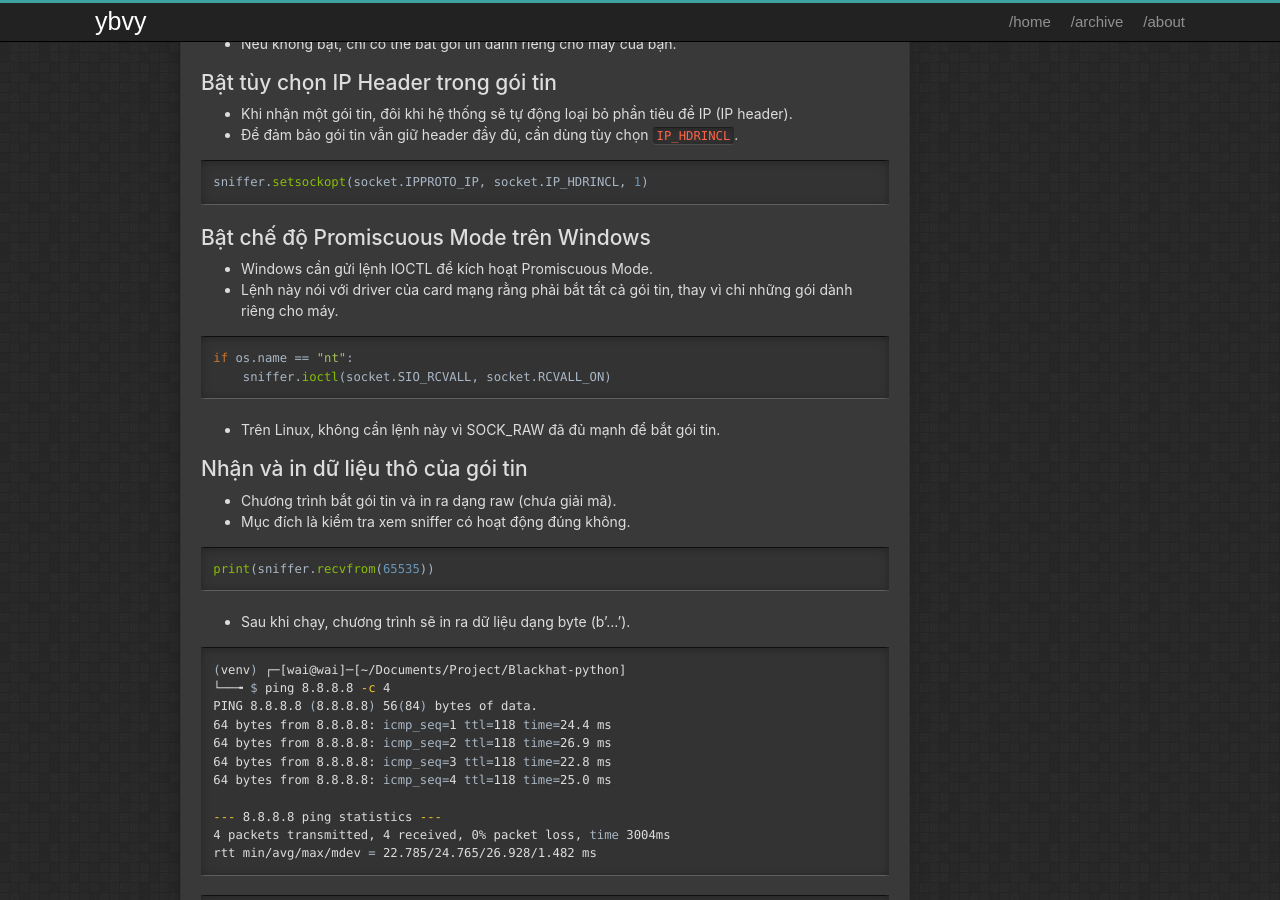
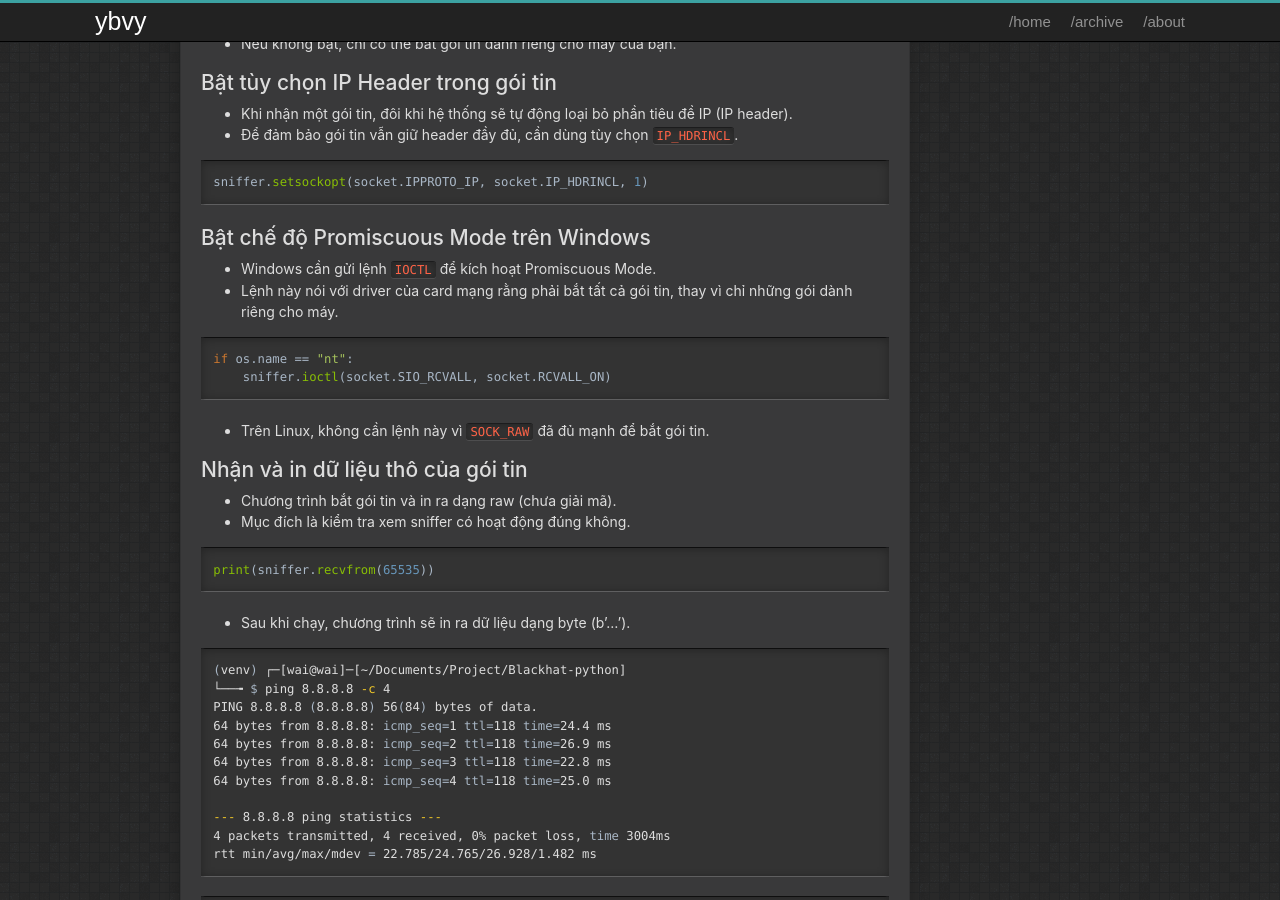
Before and after one commit to ybvy/ybvy.github.io, a Jekyll site: the page built from _posts/2025-03-18-packet-sniffing-on-windows-&-linux.md, in a window 1280 px wide and 900 px high, scrolled down 2298 px. Built offline with Jekyll 4.4.1, drawn with Linux system fonts in a browser that asks for light colours.

Commit message:
fix 2025-03-18

```diff
--- a/_posts/2025-03-18-packet-sniffing-on-windows-&-linux.md
+++ b/_posts/2025-03-18-packet-sniffing-on-windows-&-linux.md
@@ -118,7 +118,7 @@ sniffer.setsockopt(socket.IPPROTO_IP, socket.IP_HDRINCL, 1)
 {% endhighlight %}
 
 ## Bật chế độ Promiscuous Mode trên Windows
-* Windows cần gửi lệnh IOCTL để kích hoạt Promiscuous Mode.
+* Windows cần gửi lệnh `IOCTL` để kích hoạt Promiscuous Mode.
 * Lệnh này nói với driver của card mạng rằng phải bắt tất cả gói tin, thay vì chỉ những gói dành riêng cho máy.
 
 {% highlight python %}
@@ -126,7 +126,7 @@ if os.name == "nt":
     sniffer.ioctl(socket.SIO_RCVALL, socket.RCVALL_ON)
 {% endhighlight %}
 
-* Trên Linux, không cần lệnh này vì SOCK_RAW đã đủ mạnh để bắt gói tin.
+* Trên Linux, không cần lệnh này vì `SOCK_RAW` đã đủ mạnh để bắt gói tin.
 
 ## Nhận và in dữ liệu thô của gói tin
 * Chương trình bắt gói tin và in ra dạng raw (chưa giải mã).
```
